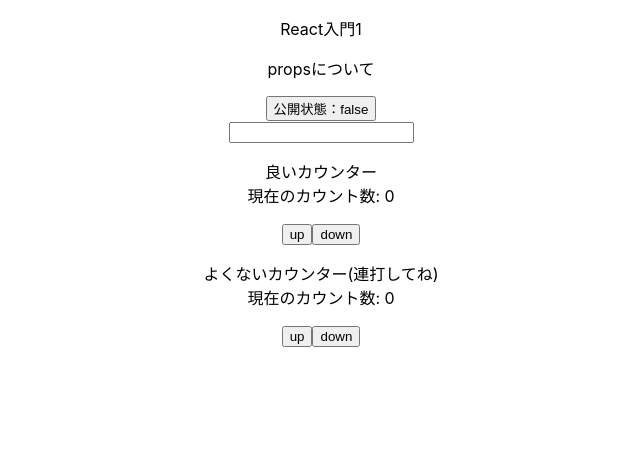
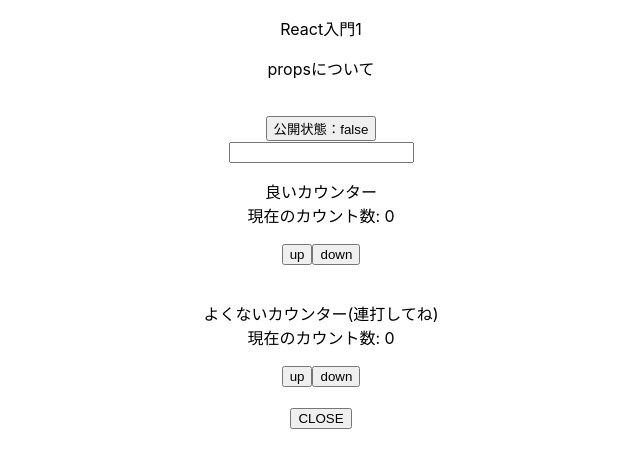
Before and after one commit to schnee25/react-basic, a React (Create React App) app: page / in a window 1280 px wide. Shown: the top 468 px of the page, without its empty margins (319-959 px from the left). Built offline with nearby package versions, Linux system fonts and the light colour scheme.

Commit message:
ON/OFFを切り替えるボタン

```diff
--- a/src/components/Article.jsx
+++ b/src/components/Article.jsx
@@ -1,5 +1,13 @@
 import React, { useState } from "react";
-import { Content, Title, PublishButton, TextInput, Counter, BadCounter } from "./index"; // 名前付きインポート
+import {
+  Content,
+  Title,
+  PublishButton,
+  TextInput,
+  Counter,
+  BadCounter,
+  ToggleButton,
+} from "./index"; // 名前付きインポート
 
 const Article = (props) => {
   const [isPublished, setIsPublished] = useState(false);
@@ -12,6 +20,7 @@
       {" "}
       <Title title={props.title} />
       <Content content={props.content} />
+      <br />
       <PublishButton isPublished={isPublished} onClick={publishArticle} />
       {/*
       onClick={publishArticle}
@@ -22,8 +31,12 @@
       */}
       <br />
       <TextInput />
+      <br />
       <Counter />
+      <br />
       <BadCounter />
+      <br />
+      <ToggleButton />
     </div>
   );
 };
--- /dev/null
+++ b/src/components/ToggleButton.jsx
@@ -0,0 +1,13 @@
+import React, { useState } from "react";
+
+const ToggleButton = () => {
+  const [open, setOpen] = useState(false);
+
+  const toggle = () => {
+    setOpen((prevState) => !prevState);
+  };
+
+  return <button onClick={toggle}>{open ? "OPEN" : "CLOSE"}</button>;
+};
+
+export default ToggleButton;
--- a/src/components/index.js
+++ b/src/components/index.js
@@ -5,3 +5,4 @@
 export { default as TextInput } from "./TextInput";
 export { default as Counter } from "./Counter";
 export { default as BadCounter } from "./BadCounter";
+export { default as ToggleButton } from "./ToggleButton";
```
